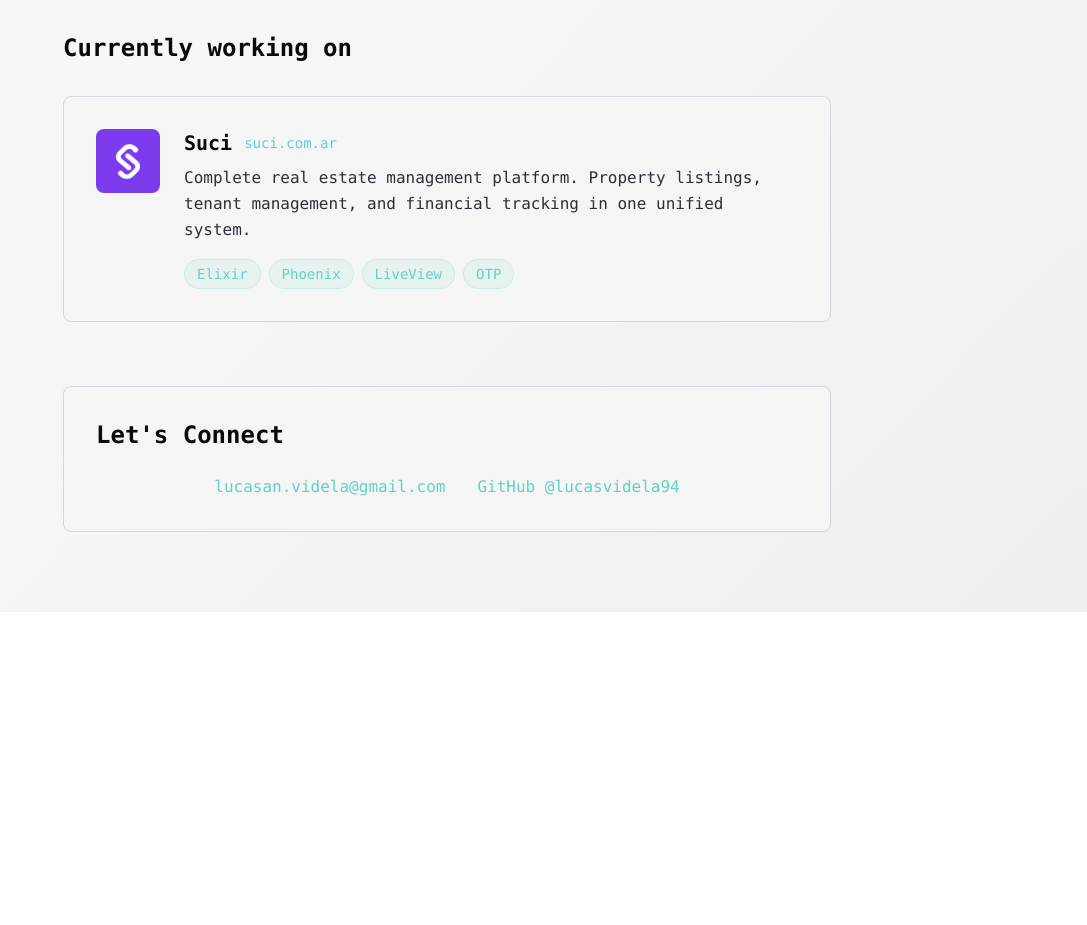
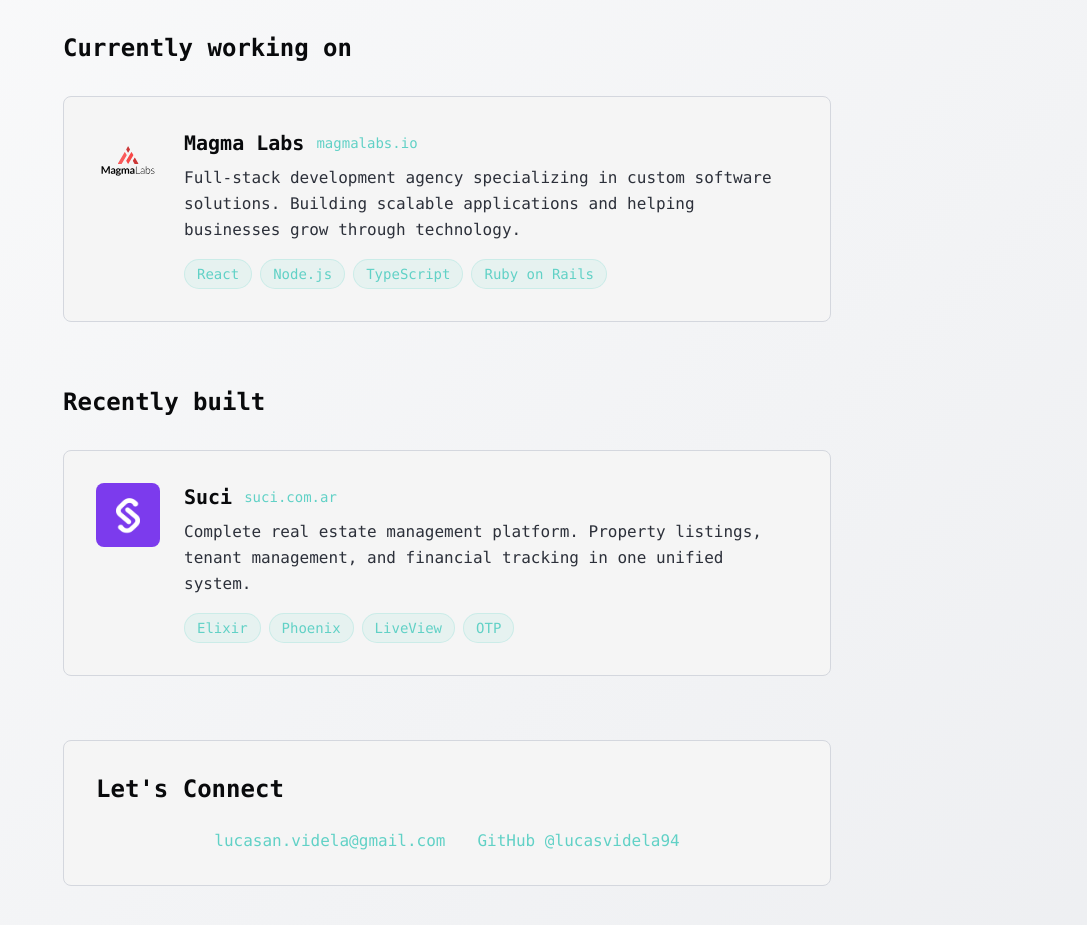
Before and after one commit to lucasvidela94/kaizen, a React (Vite) app: page /about in a window 1280 px wide. Shown: the part 1160-2085 px from the top of the page, without its empty margins (193-1280 px from the left). Before the commit the page ends 1772 px from the top, so only its background shows below. Built offline with nearby package versions, Linux system fonts and the light colour scheme.

Commit message:
Update About page: add Magma Labs as current work and move Suci to recently built section

```diff
--- a/src/pages/about.tsx
+++ b/src/pages/about.tsx
@@ -74,6 +74,56 @@
               <div className="flex items-start space-x-6">
                 <div className="flex-shrink-0">
                   <img
+                    src="/magmalabs-logo.svg"
+                    alt="Magma Labs Logo"
+                    className="w-16 h-16 rounded-lg object-contain"
+                  />
+                </div>
+                <div className="flex-1">
+                  <div className="flex items-center gap-3 mb-2">
+                    <h3 className="text-xl font-semibold text-portfolio-primary">
+                      Magma Labs
+                    </h3>
+                    <a
+                      href="https://magmalabs.io"
+                      target="_blank"
+                      rel="noopener noreferrer"
+                      className="text-portfolio-accent hover:text-portfolio-accent-glow transition-colors text-sm font-mono"
+                    >
+                      magmalabs.io
+                    </a>
+                  </div>
+                  <p className="text-portfolio-secondary mb-4 leading-relaxed">
+                    Full-stack development agency specializing in custom software solutions. Building scalable applications and helping businesses grow through technology.
+                  </p>
+                  <div className="flex flex-wrap gap-2">
+                    <span className="px-3 py-1 bg-portfolio-accent/10 text-portfolio-accent text-sm rounded-full border border-portfolio-accent/20">
+                      React
+                    </span>
+                    <span className="px-3 py-1 bg-portfolio-accent/10 text-portfolio-accent text-sm rounded-full border border-portfolio-accent/20">
+                      Node.js
+                    </span>
+                    <span className="px-3 py-1 bg-portfolio-accent/10 text-portfolio-accent text-sm rounded-full border border-portfolio-accent/20">
+                      TypeScript
+                    </span>
+                    <span className="px-3 py-1 bg-portfolio-accent/10 text-portfolio-accent text-sm rounded-full border border-portfolio-accent/20">
+                      Ruby on Rails
+                    </span>
+                  </div>
+                </div>
+              </div>
+            </div>
+          </div>
+
+          {/* Recently Built Section */}
+          <div className="mt-16">
+            <h2 className="text-2xl font-bold text-portfolio-primary mb-8">
+              Recently built
+            </h2>
+            <div className="bg-portfolio-card border border-portfolio-border rounded-lg p-8">
+              <div className="flex items-start space-x-6">
+                <div className="flex-shrink-0">
+                  <img
                     src="/suci-logo.jpg"
                     alt="Suci Logo"
                     className="w-16 h-16 rounded-lg object-cover"
```
Also changed, not shown: public/magmalabs-logo.svg (added).
